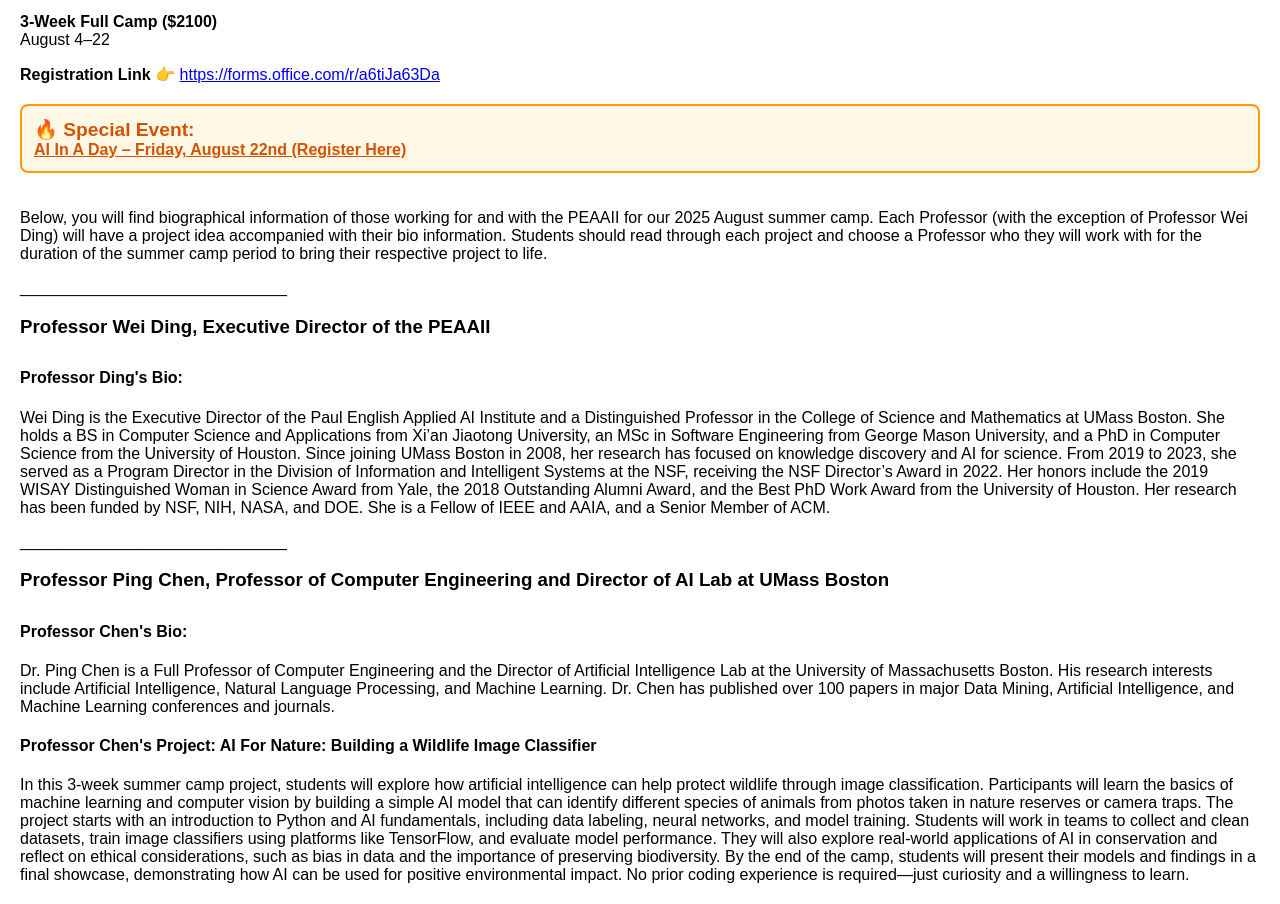
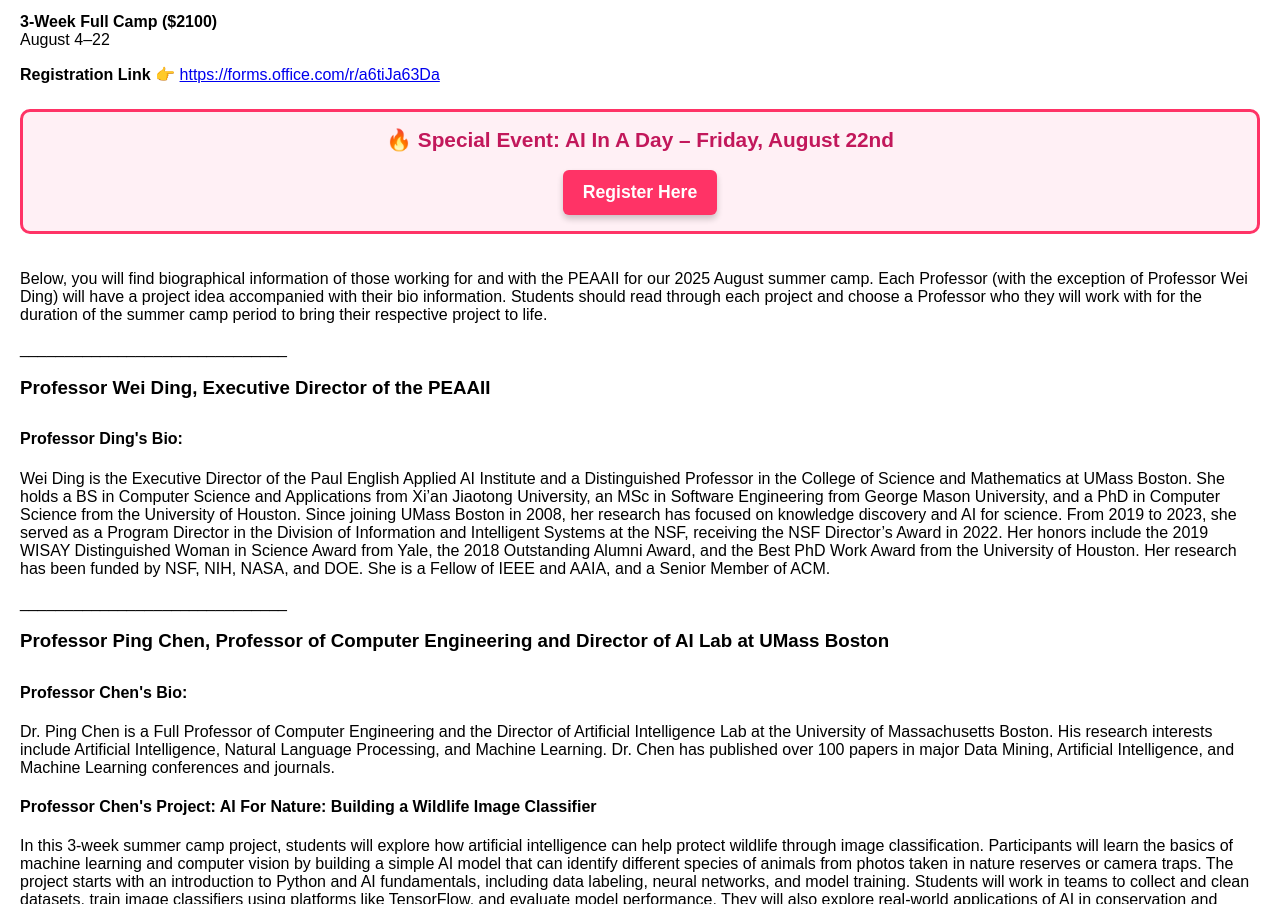
Before and after one commit to umb-ai-institute/hs-summer-camp-info, a plain HTML site: page index.html in a window 1280 px wide. Shown: the part 1019-1923 px from the top of the page. Drawn offline with Linux system fonts and the light colour scheme.

Commit message:
Update index.html

```diff
--- a/index.html
+++ b/index.html
@@ -57,10 +57,11 @@
 </p>
 
 <!-- Special Event Highlight -->
-<div style="padding: 12px; border: 2px solid #ff9900; background-color: #fff8e6; border-radius: 8px; margin-top: 20px;">
-  <strong style="color: #d35400; font-size: 1.2em;">🔥 Special Event:</strong><br>
-  <a href="https://forms.gle/F1M9wViSDBxxMdjp6" target="_blank" style="font-weight: bold; color: #d35400; text-decoration: underline;">
-    AI In A Day – Friday, August 22nd (Register Here)
+<div style="padding: 16px; border: 3px solid #ff3366; background-color: #fff0f5; border-radius: 10px; margin-top: 25px; text-align: center;">
+  <strong style="color: #c2185b; font-size: 1.3em;">🔥 Special Event: AI In A Day – Friday, August 22nd</strong><br><br>
+  <a href="https://forms.gle/F1M9wViSDBxxMdjp6" target="_blank"
+     style="display: inline-block; padding: 12px 20px; font-size: 1.1em; font-weight: bold; color: white; background-color: #ff3366; border-radius: 6px; text-decoration: none; box-shadow: 0 4px 6px rgba(0,0,0,0.2);">
+    Register Here
   </a>
 </div>
 
```
